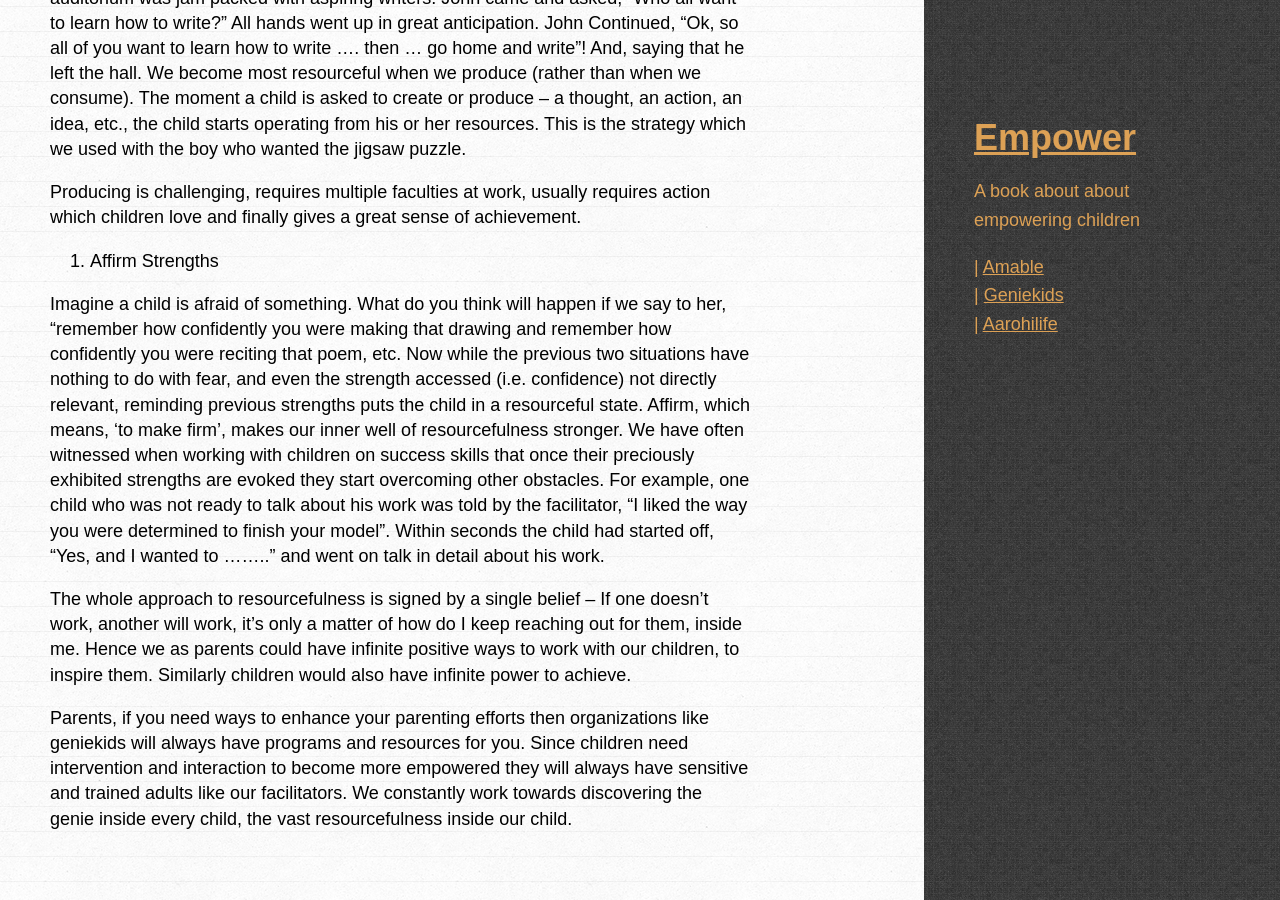
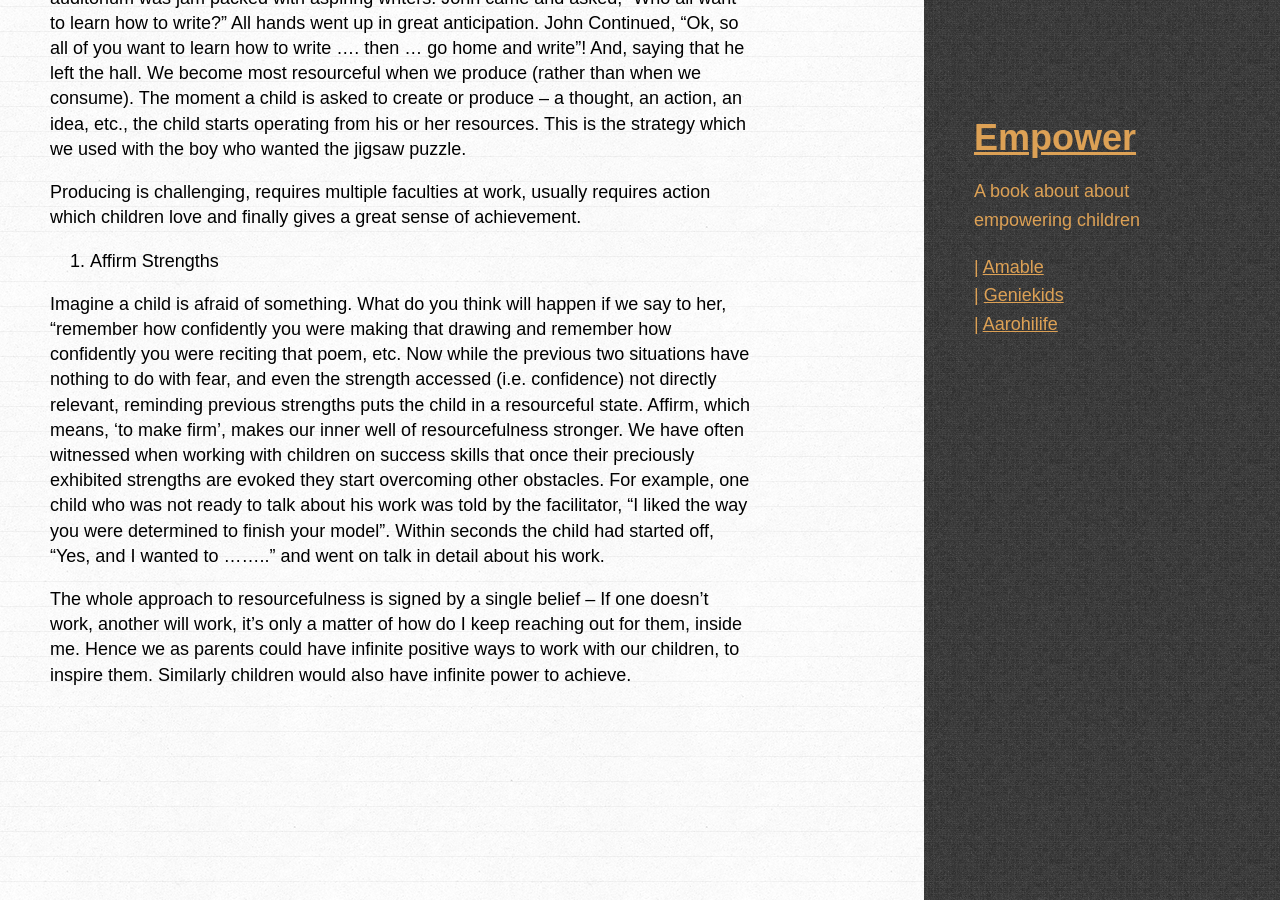
Before and after one commit to amitkaps/empower, a Jekyll site: the page built from _posts/2013-08-10-resourceful.md, in a window 1280 px wide and 900 px high, scrolled down 2654 px. Built offline with Jekyll 4.4.1, drawn with Linux system fonts in a browser that asks for light colours; some web fonts are replaced.

Commit message:
Updated 2013-08-10-resourceful.md

```diff
--- a/_posts/2013-08-10-resourceful.md
+++ b/_posts/2013-08-10-resourceful.md
@@ -64,5 +64,3 @@ Imagine a child is afraid of something. What do you think will happen if we say
 Affirm, which means, ‘to make firm’, makes our inner well of resourcefulness stronger. We have often witnessed when working with children on success skills that once their preciously exhibited strengths are evoked they start overcoming other obstacles. For example, one child who was not ready to talk about his work was told by the facilitator, “I liked the way you were determined to finish your model”. Within seconds the child had started off, “Yes, and I wanted to ……..” and went on talk in detail about his work.
 
 The whole approach to resourcefulness is signed by a single belief – If one doesn’t work, another will work, it’s only a matter of how do I keep reaching out for them, inside me. Hence we as parents could have infinite positive ways to work with our children, to inspire them. Similarly children would also have infinite power to achieve.
-
-Parents, if you need ways to enhance your parenting efforts then organizations like geniekids will always have programs and resources for you. Since children need intervention and interaction to become more empowered they will always have sensitive and trained adults like our facilitators. We constantly work towards discovering the genie inside every child, the vast resourcefulness inside our child.
```
